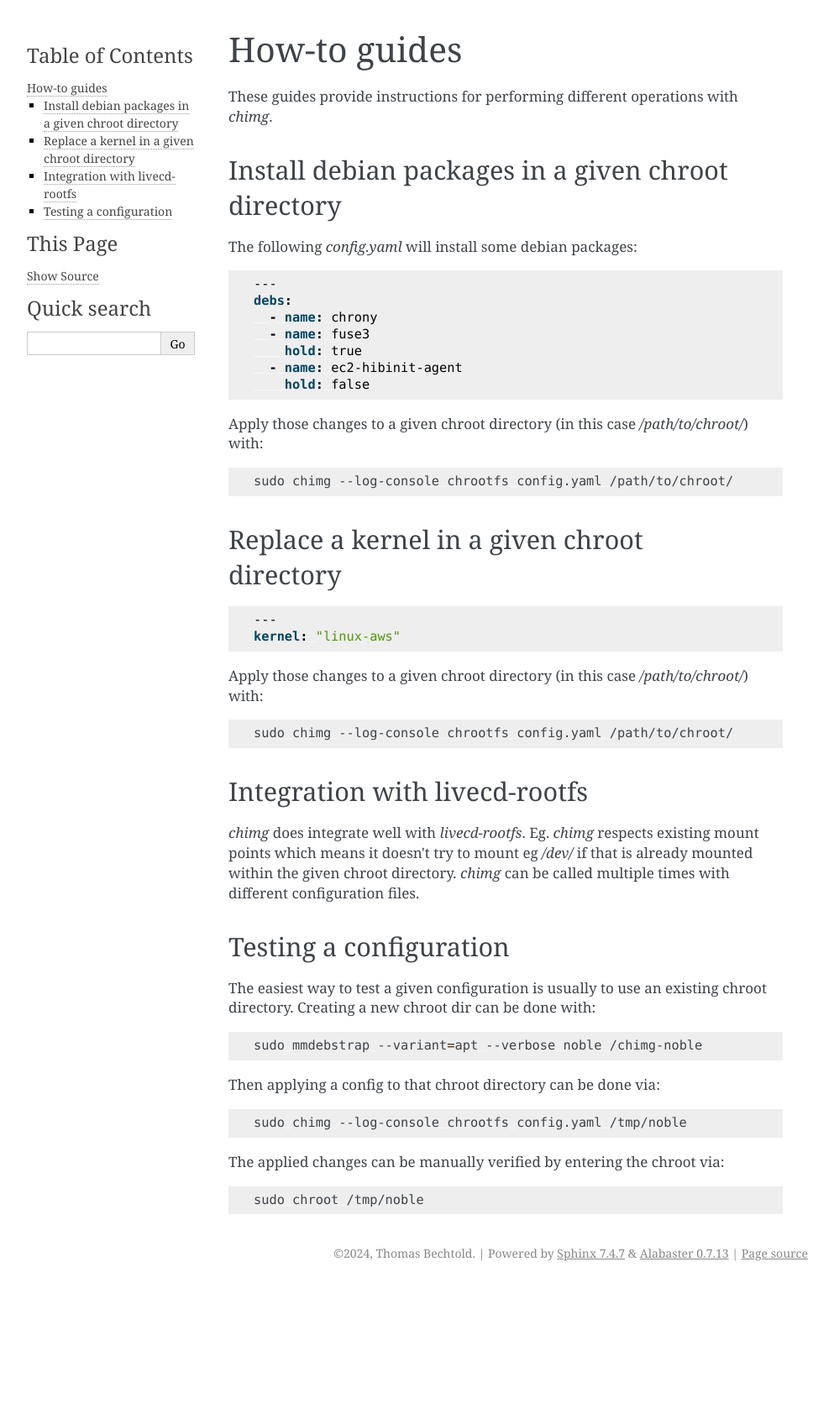
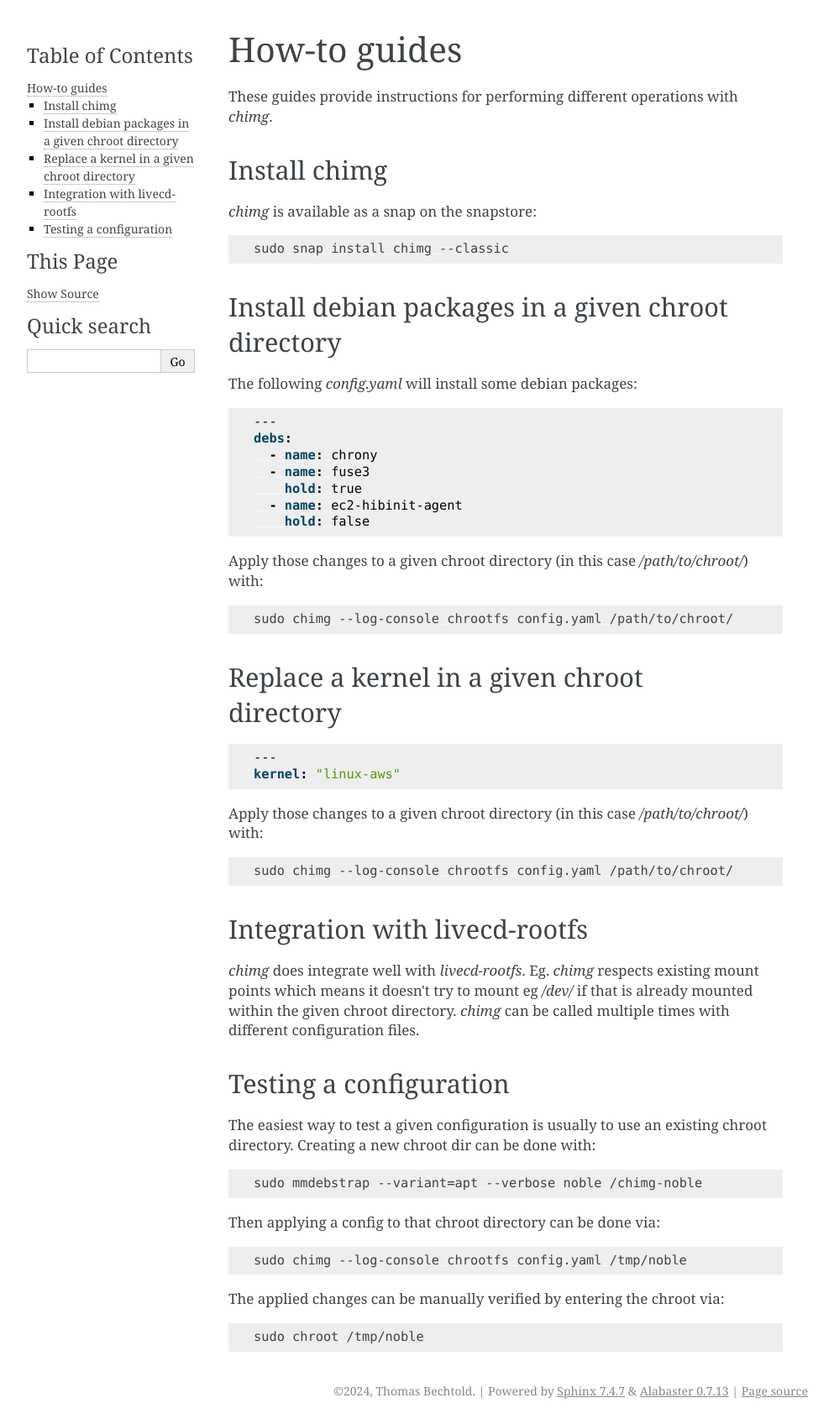
Before and after one commit to canonical/chimg, a Sphinx documentation site: the page built from docs/how-to/index.rst, in a window 1280 px wide. Shown: the whole page at 84% size, without its empty margins (148-1141 px from the left). Built offline with Sphinx 7.4.7, drawn with Linux system fonts in a browser that asks for light colours; before the commit the page ends 1532 px from its top, so only the background shows below that.

Commit message:
docs: add how-to for chimg installation

```diff
--- a/docs/how-to/index.rst
+++ b/docs/how-to/index.rst
@@ -2,6 +2,15 @@ How-to guides
 =============
 
 These guides provide instructions for performing different operations with `chimg`.
+
+Install chimg
+-------------
+
+`chimg` is available as a snap on the snapstore:
+
+.. code-block:: shell
+
+    sudo snap install chimg --classic
 
 Install debian packages in a given chroot directory
 ---------------------------------------------------
```
